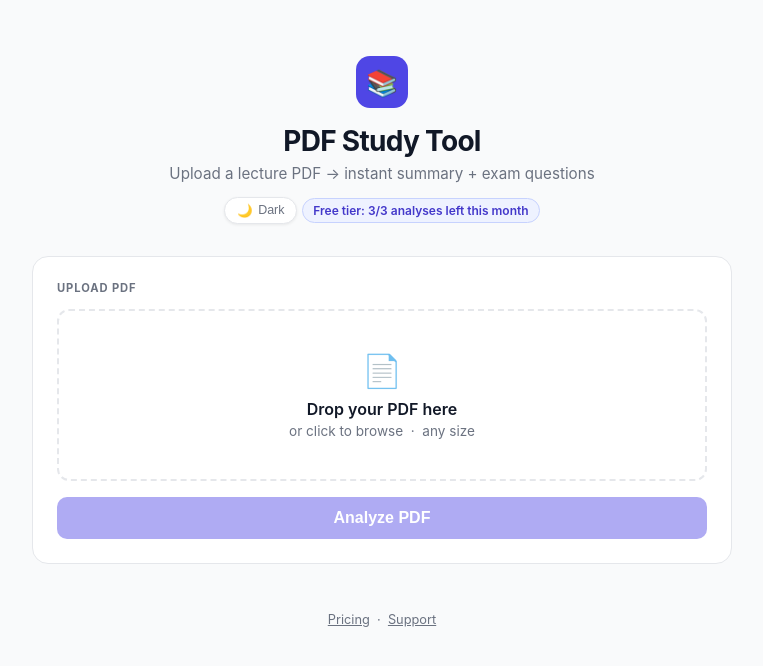
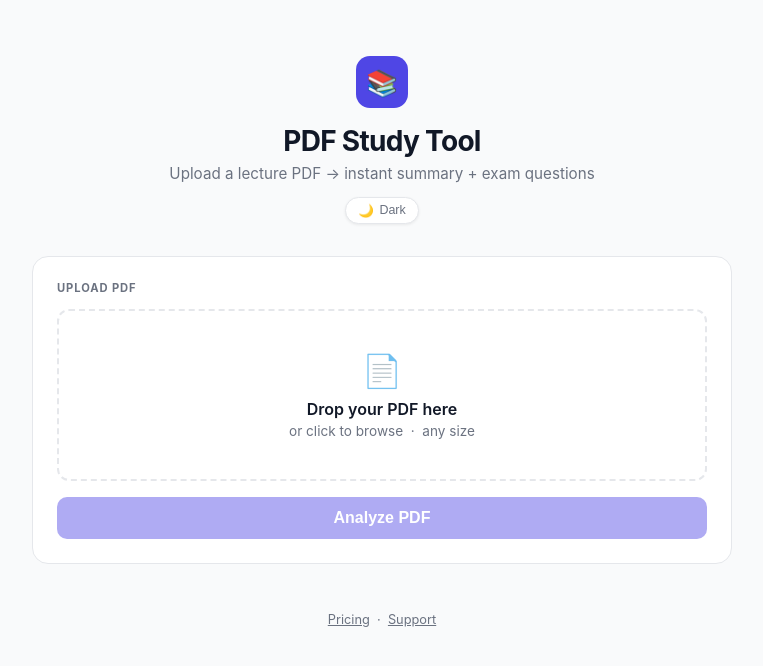
Before and after one commit to zaddymrr/pdf-study-tool, a website: page public/index.html in a window 1280 px wide. Shown: the whole page, without its empty margins (258-1021 px from the left). Drawn offline with nearby package versions, Linux system fonts and the light colour scheme.

Commit message:
Remove usage counter badge — clean freemium, paywall fires silently after 3 uses

```diff
--- a/public/index.html
+++ b/public/index.html
@@ -227,17 +227,6 @@
     .site-footer a { color: var(--muted); text-decoration: underline; }
     .site-footer a:hover { color: var(--accent); }
 
-    /* ── Usage badge ── */
-    .usage-badge {
-      display: inline-flex; align-items: center; gap: 0.4rem;
-      padding: 0.25rem 0.65rem; margin-top: 0.5rem;
-      background: var(--accent-soft); border: 1px solid var(--accent-mid);
-      border-radius: 999px; font-size: 0.75rem; font-weight: 600;
-      color: var(--accent-dark);
-    }
-    .usage-badge.pro { background: #dcfce7; border-color: #86efac; color: #166534; }
-    [data-theme="dark"] .usage-badge.pro { background: #052e16; border-color: #14532d; color: #4ade80; }
-
     /* ── Paywall modal ── */
     .modal-backdrop {
       display: none; position: fixed; inset: 0;
@@ -275,7 +264,6 @@
     <h1>PDF Study Tool</h1>
     <p class="subtitle">Upload a lecture PDF → instant summary + exam questions</p>
     <button id="theme-toggle" onclick="toggleTheme()">🌙 <span id="theme-label">Dark</span></button>
-    <div id="usage-badge" class="usage-badge" style="display:none"></div>
   </header>
 
   <!-- Upload -->
@@ -393,22 +381,6 @@
   function incrementUsage() {
     const next = getUsage() + 1;
     localStorage.setItem('usage_count', String(next));
-    renderUsageBadge();
-  }
-
-  function renderUsageBadge() {
-    const el = document.getElementById('usage-badge');
-    if (isSubscribed()) {
-      el.className = 'usage-badge pro';
-      el.textContent = '✨ Pro — unlimited';
-      el.style.display = 'inline-flex';
-      return;
-    }
-    const used = getUsage();
-    const remaining = Math.max(0, FREE_LIMIT - used);
-    el.className = 'usage-badge';
-    el.textContent = `Free tier: ${remaining}/${FREE_LIMIT} analyses left this month`;
-    el.style.display = 'inline-flex';
   }
 
   function canAnalyze() {
@@ -630,8 +602,6 @@
   }
   applyTheme(localStorage.getItem('theme') === 'dark');
 
-  // ── Initial usage badge render ──
-  renderUsageBadge();
 </script>
 </body>
 </html>
```
